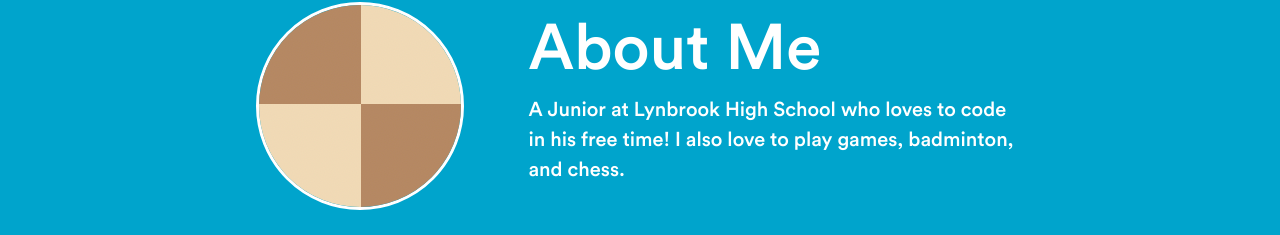
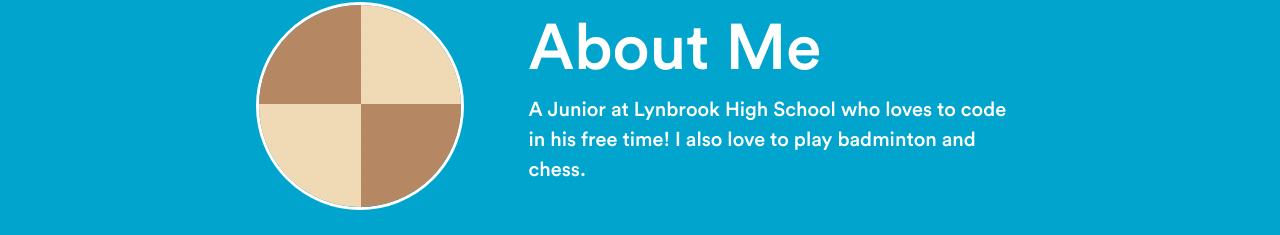
Before and after one commit to krash3125/krash3125.github.io, a React (Create React App) app: page / in a window 1280 px wide. Shown: the part 1862-2097 px from the top of the page. Built offline with nearby package versions, Linux system fonts and the light colour scheme.

Commit message:
about info

```diff
--- a/src/components/about.jsx
+++ b/src/components/about.jsx
@@ -9,7 +9,7 @@ const About = () => {
         <h1>About Me</h1>
         <p>
           A Junior at Lynbrook High School who loves to code in his free time! I
-          also love to play games, badminton, and chess.
+          also love to play badminton and chess.
         </p>
       </div>
     </secion>
```
